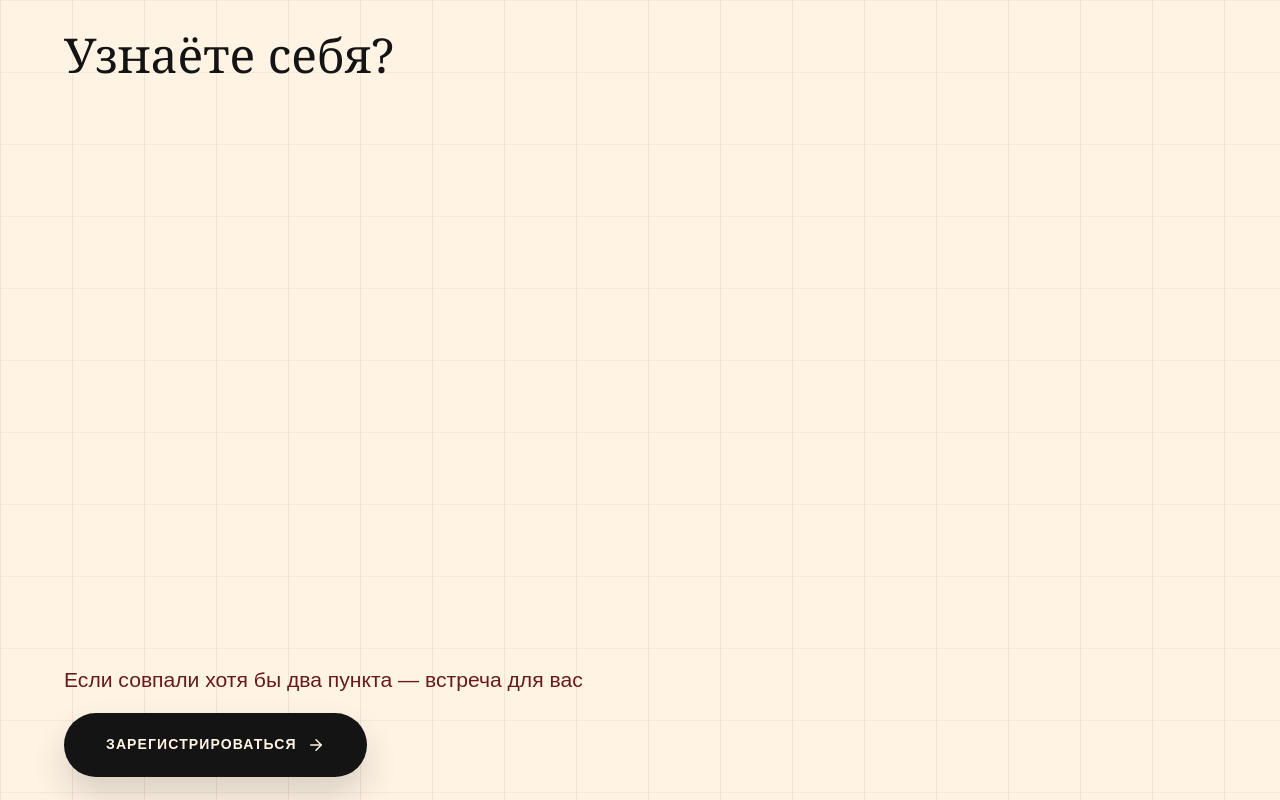
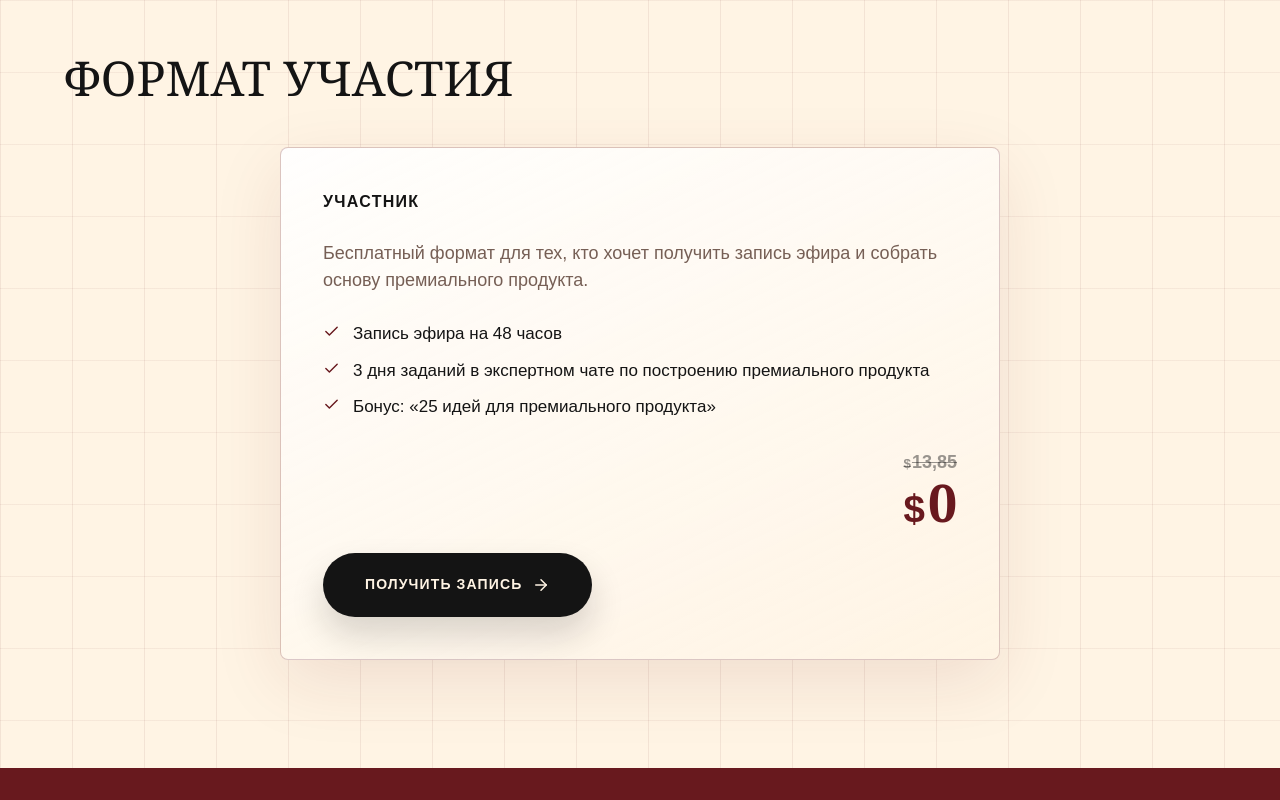
Before and after one commit to sergey9lap-sys/web15, a Next.js app: page / in a window 1280 px wide. Shown: the part 1800-2600 px from the top of the page. Built offline with nearby package versions, Linux system fonts and the light colour scheme.

Commit message:
Update com landing for replay offer

```diff
--- a/app/globals.css
+++ b/app/globals.css
@@ -971,8 +971,9 @@ h1 {
 
 .tariff-grid {
   display: grid;
-  grid-template-columns: repeat(2, minmax(0, 1fr));
+  grid-template-columns: minmax(0, 720px);
   gap: 18px;
+  justify-content: center;
   perspective: 1200px;
 }
 
--- a/app/page.tsx
+++ b/app/page.tsx
@@ -2,22 +2,13 @@
 
 import Image from "next/image";
 import { useEffect, useRef, useState } from "react";
-import { ArrowRight, CalendarDays, Check, ChevronLeft, ChevronRight, MessageCircle, Phone, Send, Users } from "lucide-react";
+import { ArrowRight, CalendarDays, Check, MessageCircle, Phone, Send, Users } from "lucide-react";
 import { motion } from "framer-motion";
 import gsap from "gsap";
 import { ScrollTrigger } from "gsap/ScrollTrigger";
 import Lenis from "lenis";
 import SplitType from "split-type";
 import { addTrackingParamsToUrl } from "./tracking";
-
-const pains = [
-  "Есть опыт и результаты, стабильных продаж нет",
-  "Клиенты приходят нестабильно, доход зависит от запусков или предсказания нумеролога",
-  "Блог требует всё больше времени, заявок становится меньше",
-  "Нужны клиенты сильнее и платежеспособнее, путь к ним пока неясен",
-  "Есть ощущение, что текущие продукты уже переросли, следующий шаг пока неясен",
-  "После разных форматов системы всё равно нет",
-];
 
 const agenda = [
   {
@@ -194,29 +185,18 @@ const caseStories = [
 
 const tariffs = [
   {
-    name: "Слушатель",
+    name: "Участник",
     price: "0",
     oldPrice: "13,85",
-    note: "Бесплатный формат для тех, кто хочет понять, какой продукт запускать дальше.",
-    features: ["Доступ к эфиру 15 июня онлайн", "Запись на 48 часов", "Экспертный движ: 3 дня заданий в чате"],
-    cta: "Зарегистрироваться бесплатно",
+    note: "Бесплатный формат для тех, кто хочет получить запись эфира и собрать основу премиального продукта.",
+    features: [
+      "Запись эфира на 48 часов",
+      "3 дня заданий в экспертном чате по построению премиального продукта",
+      "Бонус: «25 идей для премиального продукта»",
+    ],
+    cta: "ПОЛУЧИТЬ ЗАПИСЬ",
     widgetId: "b3ba4cfef0f862e9d59a7a80195d608acede5b28",
     widgetUrl: "https://agkedu.getcourse.ru/pl/lite/widget/widget?id=1615201",
-  },
-  {
-    name: "Эксперт",
-    price: "26,57",
-    oldPrice: "54,45",
-    note: "Для тех, кто привык принимать решения быстро и хочет начать масштабироваться прямо сейчас.",
-    features: [
-      "Доступ к эфиру 15 июня + запись",
-      "Мастер-класс «Методология создания и запуска премиальных программ, консалтинга и агентства в реалиях 2026» — 18 июня",
-      "Экспертный движ: 10 дней заданий",
-      "Живые разборы ваших кейсов с Александрой в прямом эфире",
-    ],
-    cta: "Хочу на мастер-класс",
-    widgetId: "7883e0043ed989dc88fe453567ec7b7e16f2c8e1",
-    widgetUrl: "https://agkedu.getcourse.ru/pl/lite/widget/widget?id=1614463",
   },
 ];
 
@@ -394,62 +374,6 @@ export default function Home() {
         };
       }
 
-      gsap.from(".pain-head > *", {
-        y: 28,
-        opacity: 0,
-        duration: 0.75,
-        stagger: 0.08,
-        ease: "power3.out",
-        scrollTrigger: { trigger: ".pain-grid", start: "top 76%" },
-      });
-
-      const painCards = gsap.utils.toArray<HTMLElement>(".pain-card");
-      if (window.matchMedia("(min-width: 981px)").matches) {
-        gsap.fromTo(
-          painCards,
-          {
-            x: (index) => [-32, 18, 34, -18, 28, -26][index] ?? 0,
-            y: (index) => [24, -18, 30, -12, 22, -24][index] ?? 0,
-            rotation: (index) => [-4, 2.5, 4, -2.8, 3.2, -3.5][index] ?? 0,
-            opacity: 0,
-            scale: 0.94,
-          },
-          {
-            x: 0,
-            y: 0,
-            rotation: 0,
-            opacity: 1,
-            scale: 1,
-            ease: "power2.out",
-            stagger: 0.035,
-            scrollTrigger: {
-              trigger: ".pain-list",
-              start: "top 78%",
-              end: "center 48%",
-              scrub: 0.8,
-            },
-          },
-        );
-      } else {
-        gsap.from(painCards, {
-          y: 34,
-          opacity: 0,
-          scale: 0.96,
-          stagger: 0.08,
-          duration: 0.65,
-          ease: "power3.out",
-          scrollTrigger: { trigger: ".pain-list", start: "top 78%" },
-        });
-      }
-
-      gsap.from(".pain-action", {
-        y: 22,
-        opacity: 0,
-        duration: 0.6,
-        ease: "power3.out",
-        scrollTrigger: { trigger: ".pain-action", start: "top 88%" },
-      });
-
       gsap.from(".host-copy .host-section-title", {
         y: 20,
         opacity: 0,
@@ -495,7 +419,6 @@ export default function Home() {
         const rotateY = gsap.quickTo(card, "rotateY", { duration: 0.35, ease: "power3.out" });
         const scale = gsap.quickTo(card, "scale", { duration: 0.35, ease: "power3.out" });
         const isMapCard = card.classList.contains("map-card");
-        const isPainCard = card.classList.contains("pain-card");
 
         const move = (event: MouseEvent) => {
           const rect = card.getBoundingClientRect();
@@ -505,14 +428,13 @@ export default function Home() {
           rotateX(y * -4);
           rotateY(x * 5);
           if (isMapCard) scale(1.03);
-          if (isPainCard) scale(1.02);
         };
 
         const leave = () => {
           lift(0);
           rotateX(0);
           rotateY(0);
-          if (isMapCard || isPainCard) scale(1);
+          if (isMapCard) scale(1);
         };
 
         card.addEventListener("mousemove", move);
@@ -539,8 +461,10 @@ export default function Home() {
         <div className="hero-copy">
           <div className="eyebrow hero-eyebrow">
             <CalendarDays size={17} />
-            <span>Бесплатная встреча для экспертов и предпринимателей</span>
-            <strong>15 июня · 18:30 мск</strong>
+            <span>
+              Запись эфира для экспертов и предпринимателей + 3 дня заданий в экспертном чате
+              по построению премиального продукта
+            </span>
           </div>
           <h1 className="split-title">
             Что запускать эксперту и предпринимателю <span className="nowrap">в 2026 году</span>, когда охваты больше не работают
@@ -593,27 +517,9 @@ export default function Home() {
         </div>
       </section>
 
-      <section className="section pain-grid" id="for-whom">
-        <div className="pain-head">
-          <h2>Узнаёте себя?</h2>
-        </div>
-        <div className="pain-list">
-          {pains.map((pain, index) => (
-            <article className="pain-card card-motion" key={pain}>
-              <span>{String(index + 1).padStart(2, "0")}</span>
-              <p>{pain}</p>
-            </article>
-          ))}
-        </div>
-        <div className="pain-action">
-          <p>Если совпали хотя бы два пункта — встреча для вас</p>
-          <ButtonLink dark>Зарегистрироваться</ButtonLink>
-        </div>
-      </section>
-
       <section className="section tariffs-section" id="tariffs">
         <div className="section-head full-head reveal">
-          <h2>ДВА ФОРМАТА УЧАСТИЯ</h2>
+          <h2>ФОРМАТ УЧАСТИЯ</h2>
         </div>
         <div className="tariff-grid">
           {tariffs.map((tariff, index) => (
@@ -638,14 +544,14 @@ export default function Home() {
                 <strong><TariffPrice value={tariff.price} /></strong>
               </div>
               <ButtonLink
-                dark={index === 1}
+                dark
                 href={tariff.widgetUrl}
                 target="_blank"
                 rel="noopener noreferrer"
                 onClick={(event) => {
                   event.preventDefault();
                   setActiveWidget({
-                    title: tariff.name === "Слушатель" ? "Бесплатная регистрация" : "Оплата «Эксперт»",
+                    title: "Получить запись эфира",
                     widgetId: tariff.widgetId,
                     widgetUrl: addTrackingParamsToUrl(tariff.widgetUrl),
                   });
--- a/app/thanks/page.tsx
+++ b/app/thanks/page.tsx
@@ -33,7 +33,6 @@ export default function ThanksPage() {
         .from(titleSplit.lines, { yPercent: 110, opacity: 0, duration: 0.82, stagger: 0.08 }, "-=0.08")
         .from(".thanks-lead", { y: 22, opacity: 0, duration: 0.62 }, "-=0.18")
         .from(".thanks-primary", { y: 18, opacity: 0, scale: 0.98, duration: 0.52 }, "-=0.16")
-        .from(".thanks-note", { y: 18, opacity: 0, duration: 0.55 }, "-=0.08")
         .from(".thanks-support", { y: 34, opacity: 0, duration: 0.75 }, "-=0.18")
         .from(".thanks-support-actions a", { y: 18, opacity: 0, duration: 0.5, stagger: 0.08 }, "-=0.35");
     }, pageRef);
@@ -49,16 +48,14 @@ export default function ThanksPage() {
       <section className="thanks-hero" aria-labelledby="thanks-title">
         <div className="thanks-copy">
           <h1 className="thanks-title" id="thanks-title">Регистрация прошла успешно!</h1>
-          <p className="thanks-lead">Присоединяйтесь к чату экспертного движа по кнопке ниже:</p>
+          <p className="thanks-lead">
+            СМОТРЕТЬ ЗАПИСЬ ЭФИРА, ПОЛУЧИТЬ ПОДАРКИ И УЧАСТВОВАТЬ В БЕСПЛАТНОМ ЧЕЛЛЕНДЖЕ 👇
+          </p>
 
           <a className="thanks-primary" href={chatLink} target="_blank" rel="noopener noreferrer">
-            <span>Попасть в чат</span>
+            <span>Получить доступ</span>
             <Send size={20} aria-hidden />
           </a>
-
-          <p className="thanks-note">
-            Ссылки на эфир и все анонсы только там. Напоминаем, что эфир пройдет 15 июня в 18:30 мск.
-          </p>
         </div>
       </section>
 
```
